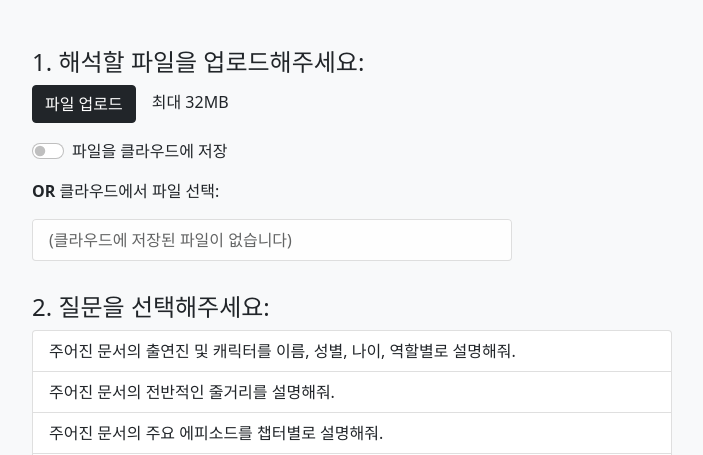
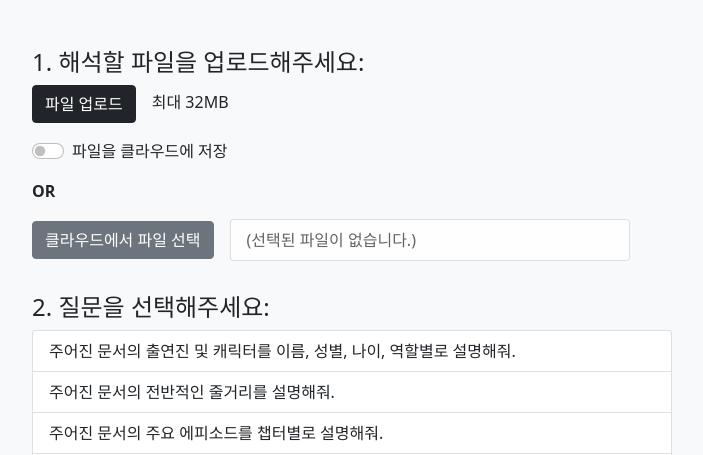
Before and after one commit to MarshmallowShadow/cj-enm-poc-gen-ai, a Django app: template demo/templates/main/index.html in a window 1280 px wide. Shown: the part 104-559 px from the top of the page, without its empty margins (288-991 px from the left). Run offline with Django 5.2, Linux system fonts and the light colour scheme; the template is opened without the code that fills it: most values are stand-ins (such as "Sample title", 1, 10 or a date in 2020); some libraries are stand-ins or nearby versions.

Commit message:
Fix: Changed File Select Logic

```diff
--- a/demo/templates/main/index.html
+++ b/demo/templates/main/index.html
@@ -12,23 +12,34 @@
     <script src="{% static '/demo/js/showdown.min.js' %}"></script>
 </head>
 <style>
+    #fileSelectedName {
+        width: 25rem;
+    }
+
     #QuestionContainer, #ResponseContainer {
         width: 40rem;
     }
 
-    #loadingIcon {
+    #LoadingIcon {
         width: 2rem;
     }
-    #loadingText, #resultContainer {
+
+    #LoadingText, #ResultContainer {
         font-family: "Lucida Console", monospace;
     }
-    #resultContainer {
+
+    #ResultContainer {
         height: 30rem;
         overflow: auto;
         user-select: text;
     }
+
     .fileList {
         max-width: 30rem;
+    }
+
+    .cancelSelectBtn {
+        cursor: pointer;
     }
 </style>
 <body class="mw-100 mx-auto user-select-none bg-light">
@@ -39,7 +50,7 @@
         <div id="body" class="py-3 m-auto d-flex flex-row justify-content-center flex-wrap">
             <div id="QuestionContainer" class="d-flex flex-column m-3">
                 <div class="my-3">
-                    <fieldset id="uploadFieldset">
+                    <fieldset id="UploadFieldset">
                         <h4>1. 해석할 파일을 업로드해주세요:</h4>
                         <label for="analyzeFile" class="btn btn-dark text-white">파일 업로드</label><span id="fileName" class="mx-3">최대 32MB</span>
                         <input id="analyzeFile" type="file" name="attachment" hidden accept="">
@@ -48,10 +59,10 @@
                             <label for="uploadYn" class="form-check-label">파일을 클라우드에 저장</label>
                         </div>
                     </fieldset>
-                    <p><strong>OR</strong> 클라우드에서 파일 선택:</p>
-                    <ul id="fileListContainer" class="list-group fileList h-100 overflow-auto">
-                        <li class="list-group-item list-group-item-light">(클라우드에 저장된 파일이 없습니다)</li>
-                    </ul>
+                    <p><strong>OR</strong></p>
+                    <div class="d-flex align-items-center gap-3">
+                        <button class="btn btn-secondary" data-bs-toggle="modal" data-bs-target="#CloudModal">클라우드에서 파일 선택</button><ul class="list-group"><li id="fileSelectedName" class="d-flex align-items-center list-group-item list-group-item-light">(선택된 파일이 없습니다.)</li></ul>
+                    </div>
                 </div>
                 <div class="my-3">
                     <h4>2. 질문을 선택해주세요:</h4>
@@ -63,13 +74,51 @@
                         <li class="container-fluid list-group-item question custom"><label for="customQuestion">질문 직접 입력</label></li>
                     </ul>
                     <textarea id="customQuestion" class="form-control my-2" type="text" placeholder="여기에 질문을 자유롭게 입력해주세요." disabled></textarea>
-                    <button id="btnSubmit" class="btn btn-primary">해석하기</button><span id="loadingText" style="display: none;"><img alt="" id="loadingIcon" class="mx-2" src="{% static 'demo/img/loading.gif' %}">해석 중...</span>
+                    <button id="btnSubmit" class="btn btn-primary">해석하기</button><span id="LoadingText" style="display: none;"><img alt="" id="LoadingIcon" class="mx-2" src="{% static 'demo/img/loading.gif' %}">해석 중...</span>
                 </div>
             </div>
             <div id="ResponseContainer" class="d-flex flex-column m-3">
                 <h4>3. 답변 결과:</h4>
-                <div id="resultContainer" class="container-fluid border p-2 my-2 bg-white">
+                <div id="ResultContainer" class="container-fluid border p-2 my-2 bg-white">
                     Here is where a sample response will be displayed.
+                </div>
+            </div>
+        </div>
+    </div>
+    <!-- Cloud Modal -->
+    <div id="CloudModal" class="modal fade">
+        <div class="modal-dialog modal-dialog-scrollable">
+            <div class="modal-content">
+                <div class="modal-header">
+                    <h5 class="modal-title">클라우드에서 파일 선택</h5>
+                    <button type="button" class="btn-close" data-bs-dismiss="modal" aria-label="Close"></button>
+                </div>
+                <div class="modal-body">
+                    <p>파일을 선택해주세요: </p>
+                    <ul id="fileListContainer" class="list-group fileList h-100 overflow-auto">
+                        <li class="list-group-item list-group-item-light">(클라우드에 저장된 파일이 없습니다)</li>
+                    </ul>
+                </div>
+                <div class="modal-footer">
+                    <button class="btn btn-dark" data-bs-dismiss="modal">확인</button>
+                </div>
+            </div>
+        </div>
+    </div>
+
+    <!-- Other Options Modal -->
+    <div id="OptionsModal" class="modal fade">
+        <div class="modal-dialog">
+            <div class="modal-content">
+                <div class="modal-header">
+                    <h5 class="modal-title"></h5>
+                    <button type="button" class="btn-close" data-bs-dismiss="modal" aria-label="Close"></button>
+                </div>
+                <div class="modal-body">
+
+                </div>
+                <div class="modal-footer">
+                    <button class="btn-dark" data-bs-dismiss="modal">확인</button>
                 </div>
             </div>
         </div>
@@ -117,11 +166,18 @@
         if(!active) {
             $(this).addClass("active");
         }
-        if($(".fileName.active").text()) {
-            $("#uploadFieldset").prop("disabled", true);
+
+        let activeElement = $(".fileName.active");
+        if(activeElement.text()) {
+            $("#UploadFieldset").prop("disabled", true);
+            $("#fileSelectedName").html(activeElement.text() + `<span class="badge bg-secondary rounded-pill ms-auto cancelSelectBtn">선택 취소</span>`);
         } else {
-            $("#uploadFieldset").prop("disabled", false);
+            resetSelectedFile();
         }
+    });
+
+    $(document).on("click", ".cancelSelectBtn", function() {
+        resetSelectedFile();
     });
 
     //선택된 질문 활성화/비활성화
@@ -164,7 +220,7 @@
         }
 
         loading = true;
-        $("#loadingText").show();
+        $("#LoadingText").show();
 
         let uploadYn = $("#uploadYn").is(":checked");
 
@@ -186,18 +242,18 @@
             processData: false,
             success: function(data) {
                 const converter = new showdown.Converter();
-                $("#resultContainer").html(converter.makeHtml(data.result));
+                $("#ResultContainer").html(converter.makeHtml(data.result));
 
                 updateFileList(data.file_list);
 
                 loading = false;
-                $("#loadingText").hide();
+                $("#LoadingText").hide();
             },
             error: function(xhr, ajaxOptions, error) {
                 console.log(xhr);
                 alert('오류가 발생했습니다. 다시 시도하세요.');
                 loading = false;
-                $("#loadingText").hide();
+                $("#LoadingText").hide();
             }
         })
     });
@@ -231,5 +287,11 @@
             fileListContainer.append(emptyHtml);
         }
     }
+
+    const resetSelectedFile = function() {
+        $(".fileName").removeClass("active");
+        $("#UploadFieldset").prop("disabled", false);
+        $("#fileSelectedName").text("(선택된 파일이 없습니다.)");
+    }
 </script>
 </html>
```
